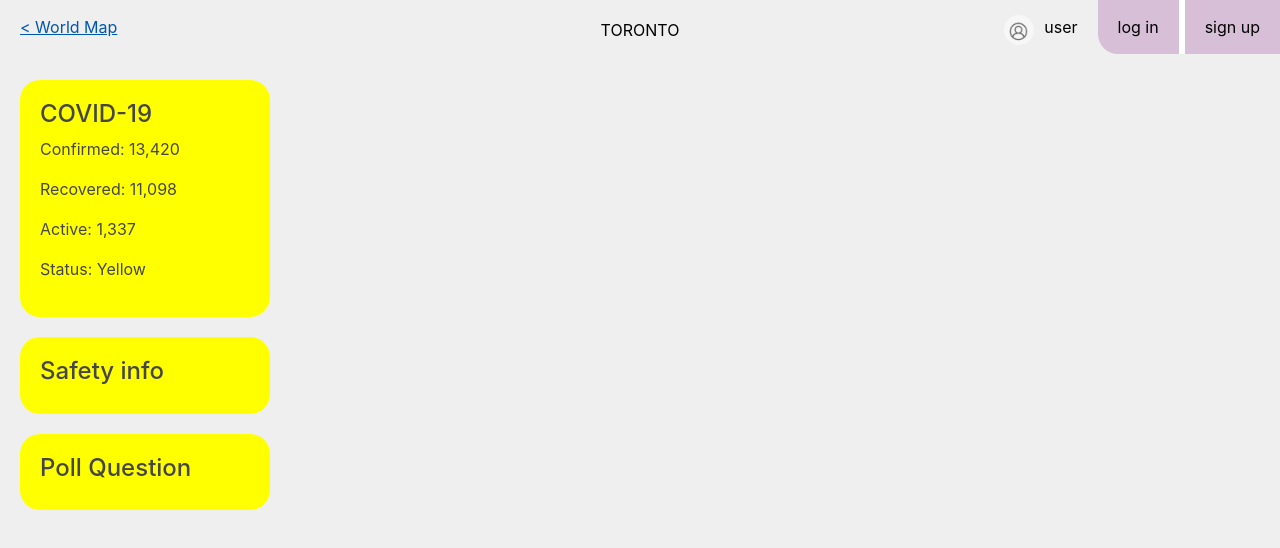
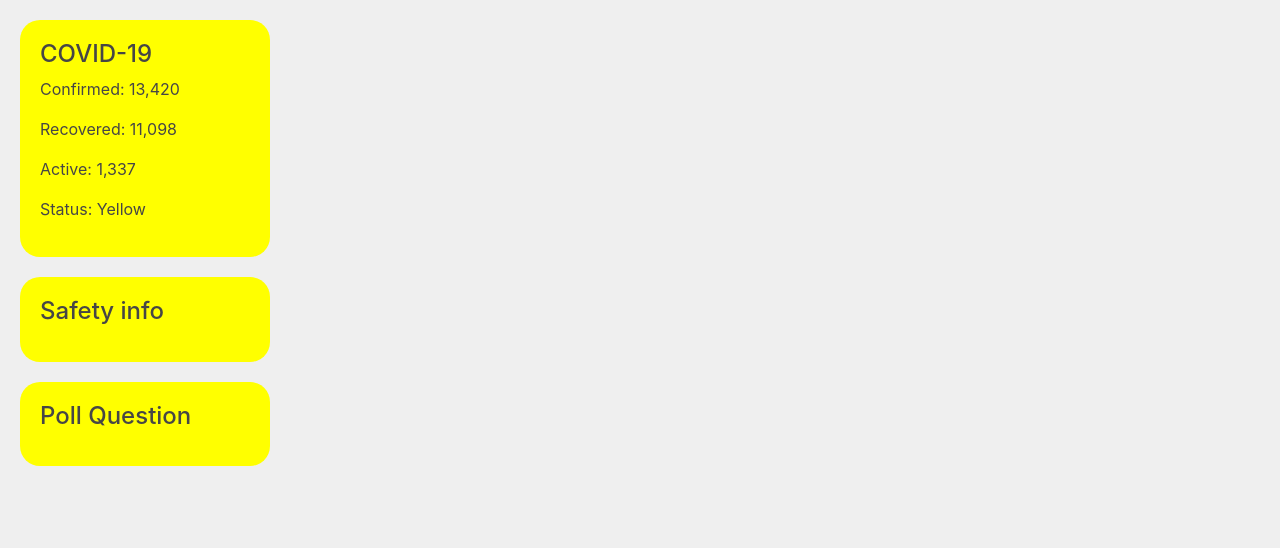
Before and after one commit to mesropy/OutReach, a React (Create React App) app: page /Toronto in a window 1280 px wide. Shown: the top 548 px of the page. Built offline with nearby package versions, Linux system fonts and the light colour scheme.

Commit message:
modularize Toronto

```diff
--- /dev/null
+++ b/src/react-components/Toronto/CaseReport/index.js
@@ -0,0 +1,21 @@
+import React from "react";
+
+class CaseReport extends React.Component {
+    render() {
+        const {confirmed, recovered, active, status,
+               isCaseReport=false, isSafetyInfo=false, isPoll=false}
+              = this.props;
+
+        return (
+            <div className="panelCard">
+                <h4>COVID-19</h4>
+                <p>{("Confirmed: ").concat(confirmed)}</p>
+                <p>{("Recovered: ").concat(recovered)}</p>
+                <p>{("Active: ").concat(active)}</p>
+                <p>{("Status: ").concat(status)}</p>
+            </div>
+        );
+    }
+}
+
+export default CaseReport;
--- /dev/null
+++ b/src/react-components/Toronto/PanelCard/index.js
@@ -0,0 +1,22 @@
+import React from "react";
+
+class PanelCard extends React.Component {
+    render() {
+        const {title, l1, l2, l3, l4, l5, l6} = this.props;
+
+        return (
+            <div className="panelCard">
+                <h4>{title}</h4>
+                <p>{l1}</p>
+                <p>{l2}</p>
+                <p>{l3}</p>
+                <p>{l4}</p>
+                <p>{l5}</p>
+                <p>{l6}</p>
+            </div>
+        );
+    }
+
+}
+
+export default PanelCard;
--- a/src/react-components/Toronto/index.js
+++ b/src/react-components/Toronto/index.js
@@ -1,19 +1,40 @@
 import React from "react";
 import '../main_styles.css';
 import './styles.css';
-import { Link } from "react-router-dom";
-// import logo from './static/logo.png';
-import profilePicture from './static/profile_picture.png';
+// import { Link } from "react-router-dom";
+// import profilePicture from './static/profile_picture.png';
+import PanelCard from "./PanelCard";
+import CaseReport from "./CaseReport";
 
 class Toronto extends React.Component {
     render() {
         return (
             <div>
-                {/* <meta charSet="utf-8" />
-                <title>Toronto</title>
-                <link rel="stylesheet" type="text/css" href="styles.css" /> */}
 
-                <div className="topBar">
+                <div className="sidePanel">
+                    <CaseReport
+                        confirmed="13,420"
+                        recovered="11,098"
+                        active="1,337"
+                        status="Yellow"
+                    />
+
+                    <PanelCard
+                        title="Safety info"
+                    />
+
+                    <PanelCard
+                        title="Poll Question"
+                    />
+                </div>
+            </div>
+        );
+    }
+}
+
+export default Toronto;
+
+                {/* <div className="topBar">
                     <Link to={"./../World"}>
                         &lt; World Map
                     </Link>
@@ -32,28 +53,4 @@ class Toronto extends React.Component {
                         <Link to={""} className="actionCorner">log in</Link>
                         <Link to={"./../Register"} className="action">sign up</Link>
                     </div>
-                </div>
-
-                <div className="sidePanel">
-                    <div className="panelCard">
-                        <h4>COVID-19</h4>
-                        <p>Confirmed: 13,420</p>
-                        <p>Recovered: 11,098</p>
-                        <p>Active: 1,337</p>
-                        <p>Status: Yellow</p>
-                    </div>
-
-                    <div className="panelCard">
-                        <h4>Safety info</h4>
-                    </div>
-
-                    <div className="panelCard">
-                        <h4>Poll Question</h4>
-                    </div>
-                </div>
-            </div>
-        );
-    }
-}
-
-export default Toronto;
+                </div> */}
--- a/src/react-components/Toronto/styles.css
+++ b/src/react-components/Toronto/styles.css
@@ -1,13 +1,3 @@
-/* #bd {
-    margin: 0px;
-} */
-
-a {
-    text-decoration: none;
-    color: black;
-    display: block;
-}
-
 .sidePanel {
     position: sticky;
     float: left;
@@ -19,6 +9,17 @@ a {
     padding: 20px;
     margin: 20px;
     width: 250px;
+}
+
+/*
+#bd {
+    margin: 0px;
+}
+
+a {
+    text-decoration: none;
+    color: black;
+    display: block;
 }
 
 .topBar {
@@ -67,4 +68,4 @@ a {
 #username {
     float: right;
     margin: 0px 0px 0px 5px;
-}
+} */
--- a/src/react-components/World/index.js
+++ b/src/react-components/World/index.js
@@ -2,40 +2,34 @@ import React from "react";
 import '../main_styles.css';
 import './styles.css';
 import { Link } from "react-router-dom";
-import logo from '../Toronto/static/logo.png';
+import torontoPicture from '../Toronto/static/yyz.jpg';
 import profilePicture from '../Toronto/static/profile_picture.png';
-import torontoPicture from '../Toronto/static/yyz.jpg';
 
 class World extends React.Component {
     render() {
         return (
             <div>
-            {/* <meta charSet="utf-8" />
-            <title>OutReach</title>
-            <link rel="stylesheet" type="text/css" href="styles.css" /> */}
 
-            <div className="login">
-              <ul>
-                {/* TODO: link to login & signup pages */}
-                <Link to={""} className="leftLogin">login</Link>
-                <Link to={"./../Register"} className="rightSignup">sign up</Link>
-              </ul>
-            </div>
-
-            <div id="user">
-              {/* TODO: link to user page */}
-              <Link to={""} id="userBlock">
-                <img className="icon" src={profilePicture} alt="user icon" />
-                <p id="name">user</p>
-              </Link>
-            </div>
-
-            <div className="header">
+            {/* <div className="header">
               <ul>
                 <li><p id="NAME">OutReach</p></li>
                 <li><img id="logo" src={logo} alt="The hand logo" /></li>
                 <li><p id="slogan">connecting through stories through COVID-19</p></li>
               </ul>
+            </div>
+
+            <div className="login">
+              <ul>
+                <Link to={""} className="leftLogin">login</Link>
+                <Link to={"./../Register"} className="rightSignup">sign up</Link>
+              </ul>
+            </div> */}
+
+            <div id="user">
+              <Link to={""} id="userBlock">
+                <img className="icon" src={profilePicture} alt="user icon" />
+                <p id="name">user</p>
+              </Link>
             </div>
 
             <div className="rightArea">
@@ -49,6 +43,7 @@ class World extends React.Component {
               </div>
 
               <div className="cityCard">
+
                 <div id="topCard">
                   <h3>TORONTO</h3>
                   <img id="cityPic" className src={torontoPicture} alt="picture of city" />
@@ -61,7 +56,6 @@ class World extends React.Component {
                     </Link>
                   </h4>
                 </div>
-
               </div>
             </div>
           </div>
--- a/src/react-components/World/styles.css
+++ b/src/react-components/World/styles.css
@@ -1,5 +1,4 @@
-/* header with (1) website name OutReach, (2) logo, & (3) slogan */
-.header img {
+/* .header img {
     vertical-align: middle;
     height: 80px;
 }
@@ -17,7 +16,7 @@
 #NAME {
     font-size: 200%;
 	font-weight: bold;
-}
+} */
 
 .rightArea {
     position: absolute;
```
Also changed, not shown: src/react-components/Toronto/static/logo.png (deleted). Lines whose indentation alone changed are shown as unchanged.
